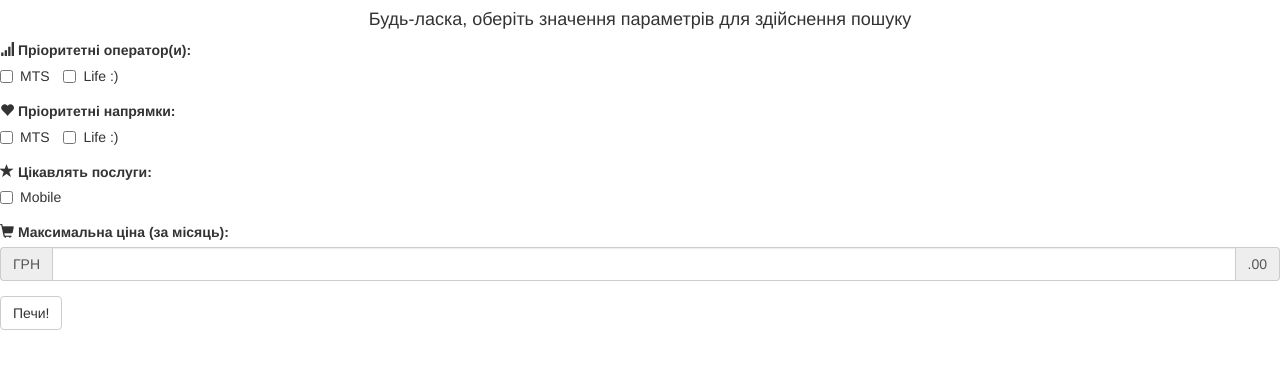
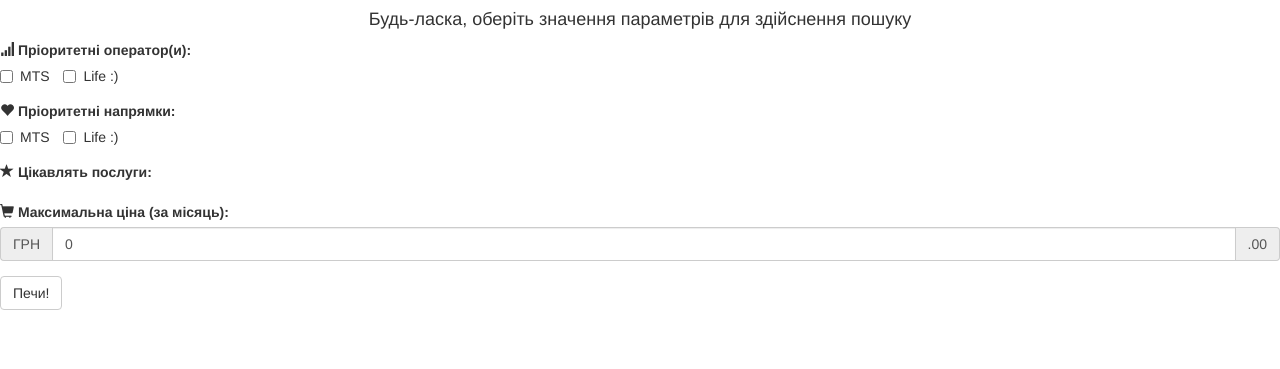
Before and after one commit to UkrSoft/choose-operator, a Django app: page / in a window 1280 px wide. Shown: the top 369 px of the page. Run offline with Django 3.2, Linux system fonts and the light colour scheme; data comes from the database, SQL or seed files in the repository; both versions use the stored data as it was before the commit; some libraries are stand-ins or nearby versions.

Commit message:
changed structure of ServiceTypes (added is_displayed) improved process of migrations

```diff
--- a/BestOperator/models.py
+++ b/BestOperator/models.py
@@ -94,7 +94,7 @@ class Location(CommonInfo):
 
 class ServiceType(CommonInfo):
     pass
-    # is_displayed = models.BooleanField(default=False);
+    is_displayed = models.BooleanField(default=False);
     #todo-me: name field should be unique for operator
     # def save(self, *args, **kwargs):#TODO you may try overriding this method
     #         if self.name == "Yoko Ono's blog":
--- a/BestOperator/views.py
+++ b/BestOperator/views.py
@@ -12,7 +12,7 @@ class MainView(TemplateView):
         # Call the base implementation first to get a context
         context = super(MainView, self).get_context_data(**kwargs)
         context['operators'] = Operator.objects.all();
-        context['serviceTypes'] = ServiceType.objects.filter();#TODO need to specify which feature to show on form - filter by field is_displayed
+        context['serviceTypes'] = ServiceType.objects.filter(is_displayed=True);
         # Sequence of operations (app logic):
         # 1) get input:
         #   get source operator preferences: mts, kyivstar, life; - percentage; sum of the criteria values should be 100%
--- a/static/templates/index.html
+++ b/static/templates/index.html
@@ -55,7 +55,7 @@
             <div id="money_limit_group">
                 <div class="input-group">
                   <span class="input-group-addon">ГРН</span>
-                  <input type="text" class="form-control" aria-label="Ціна (до цілої гривні)">
+                  <input type="text" class="form-control" aria-label="Ціна (до цілої гривні)" value="0">
                   <span class="input-group-addon">.00</span>
                 </div>
             </div>
```
Also changed, not shown: db.sqlite3 (deleted), 4 other files.
